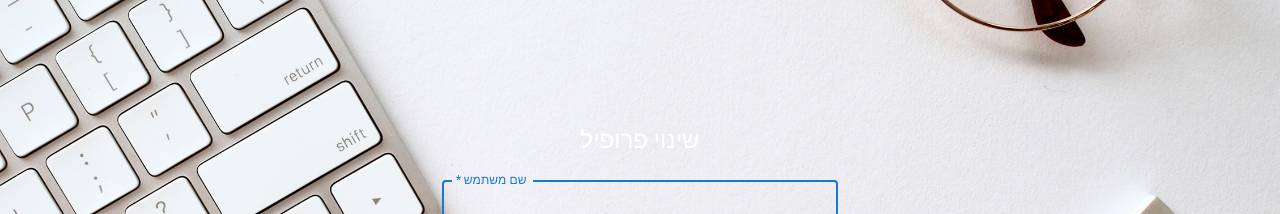
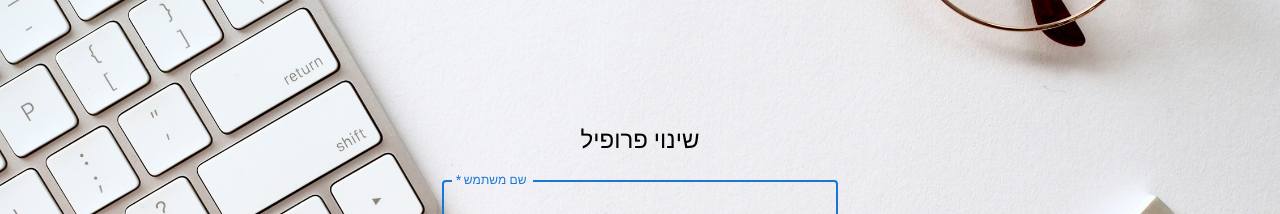
Before and after one commit to diversi-tech/bergman-front, a React (Create React App) app: page /changeProfile in a window 1280 px wide. Shown: the top 214 px of the page. Built offline with nearby package versions, Linux system fonts and the light colour scheme.

Commit message:
color 23/07

```diff
--- a/src/components/changeProfile.jsx
+++ b/src/components/changeProfile.jsx
@@ -74,7 +74,7 @@
                     alignItems: 'center',
                 }}
             >
-                <Typography component="h1" variant="h5">
+                <Typography component="h1" variant="h5" color={'black'}>
                     שינוי פרופיל
                 </Typography>
                 <Box component="form" onSubmit={handleSubmit} sx={{ mt: 1 }}>
```
